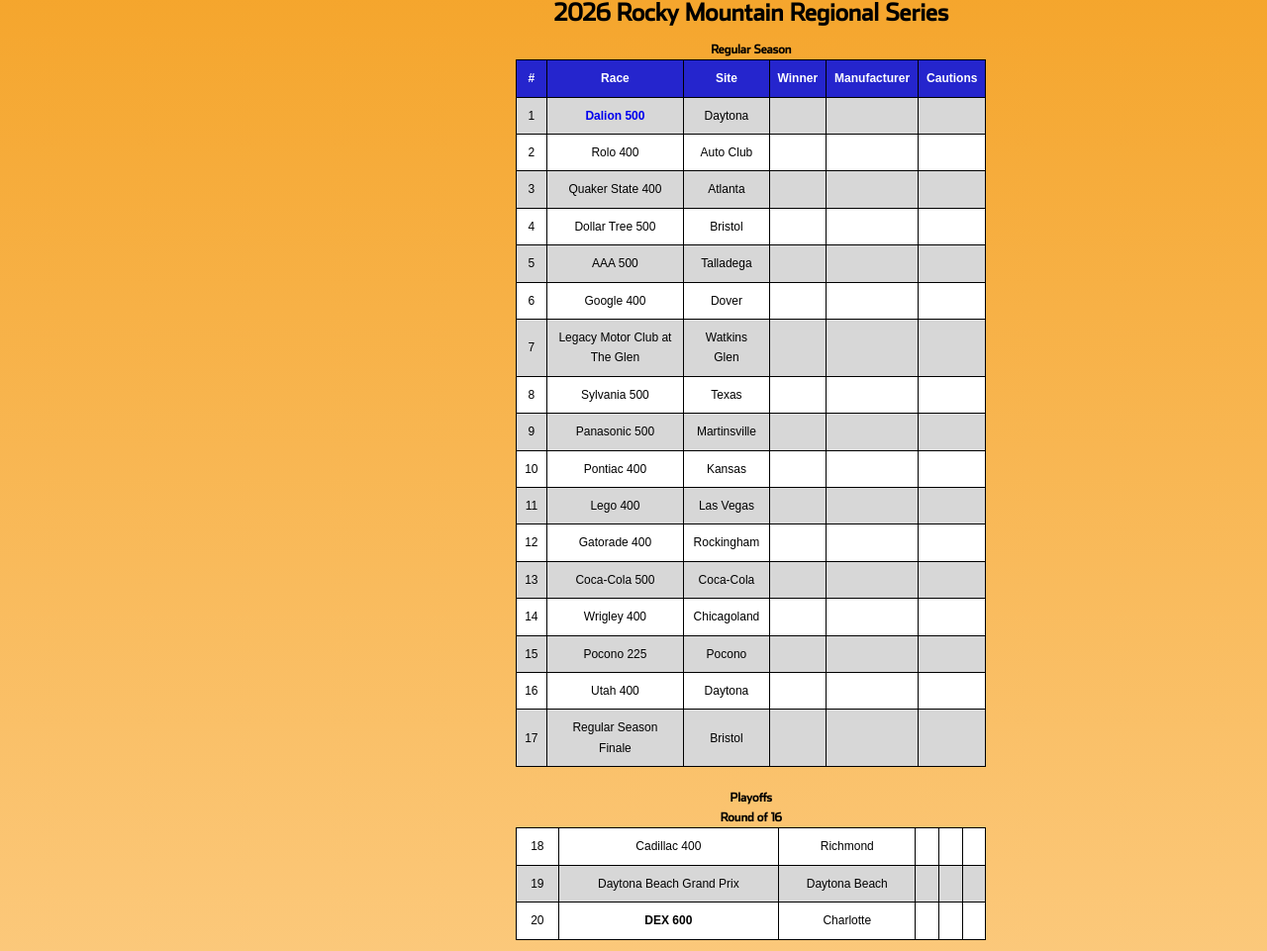
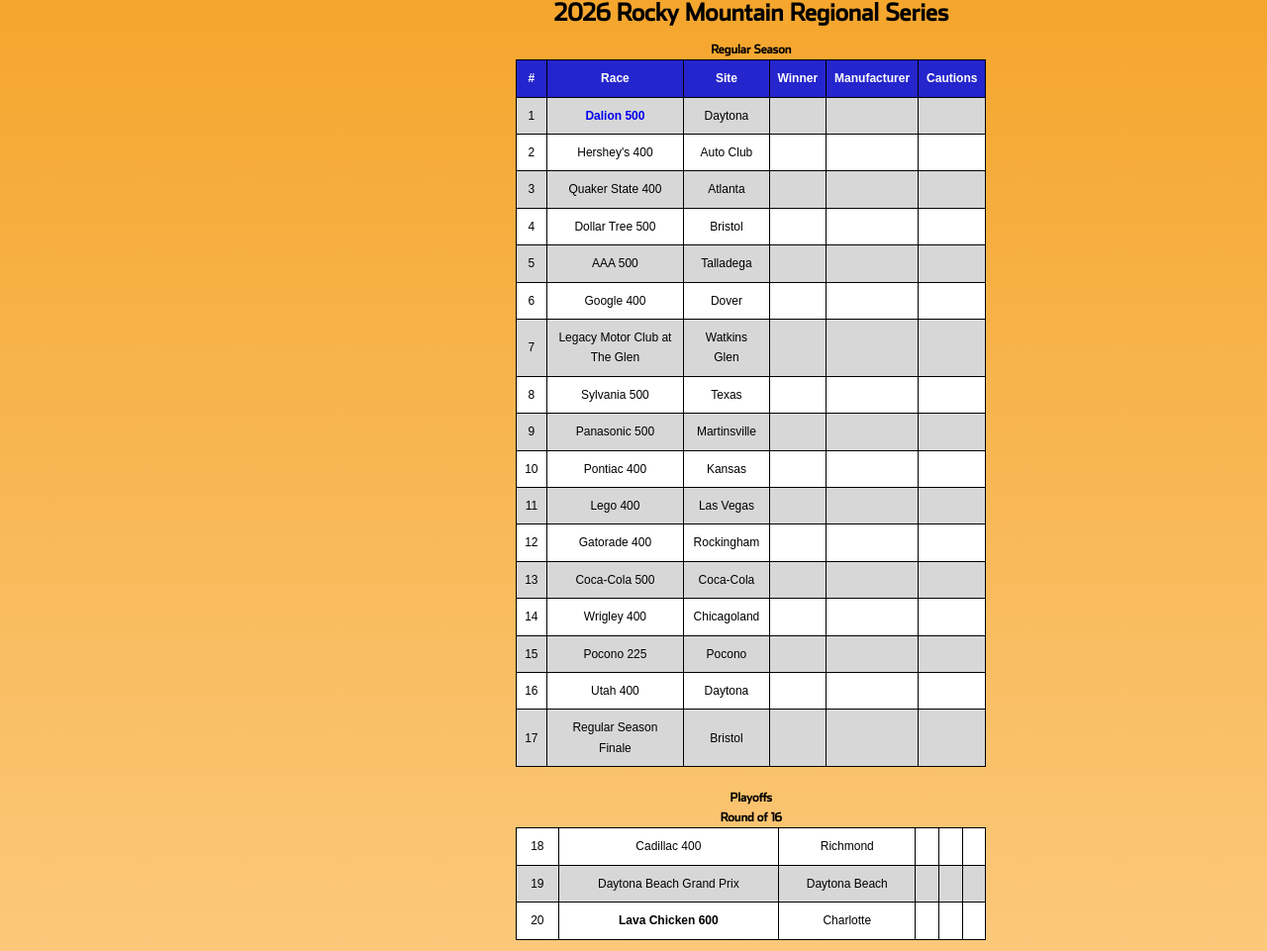
Before and after one commit to SamuelJT57/RockyMountainRegionalSeries, a plain HTML site: page index.html in a window 1280 px wide. Shown: the part 551-1512 px from the top of the page at 99% size. Drawn offline with Linux system fonts and the light colour scheme.

Commit message:
Updated race names

```diff
--- a/index.html
+++ b/index.html
@@ -118,7 +118,7 @@
 
       <tr>
     <td>2</td>
-      <td>Rolo 400</td>
+      <td>Hershey's 400</td>
       <td>Auto Club</td>
       <td></td>
       <td></td>
@@ -286,7 +286,7 @@
 
       <tr>
     <td>20</td>
-      <td><b>DEX 600</b></td>
+      <td><b>Lava Chicken 600</b></td>
       <td>Charlotte</td>
       <td></td>
       <td></td>
```
